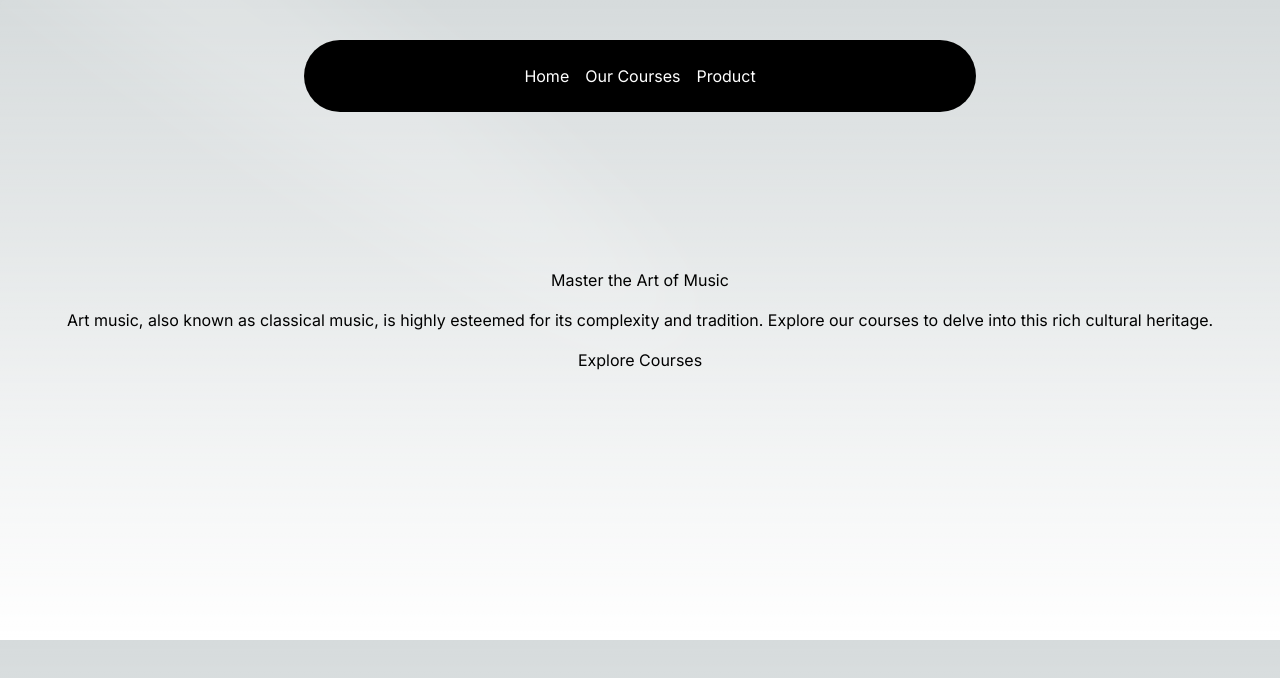
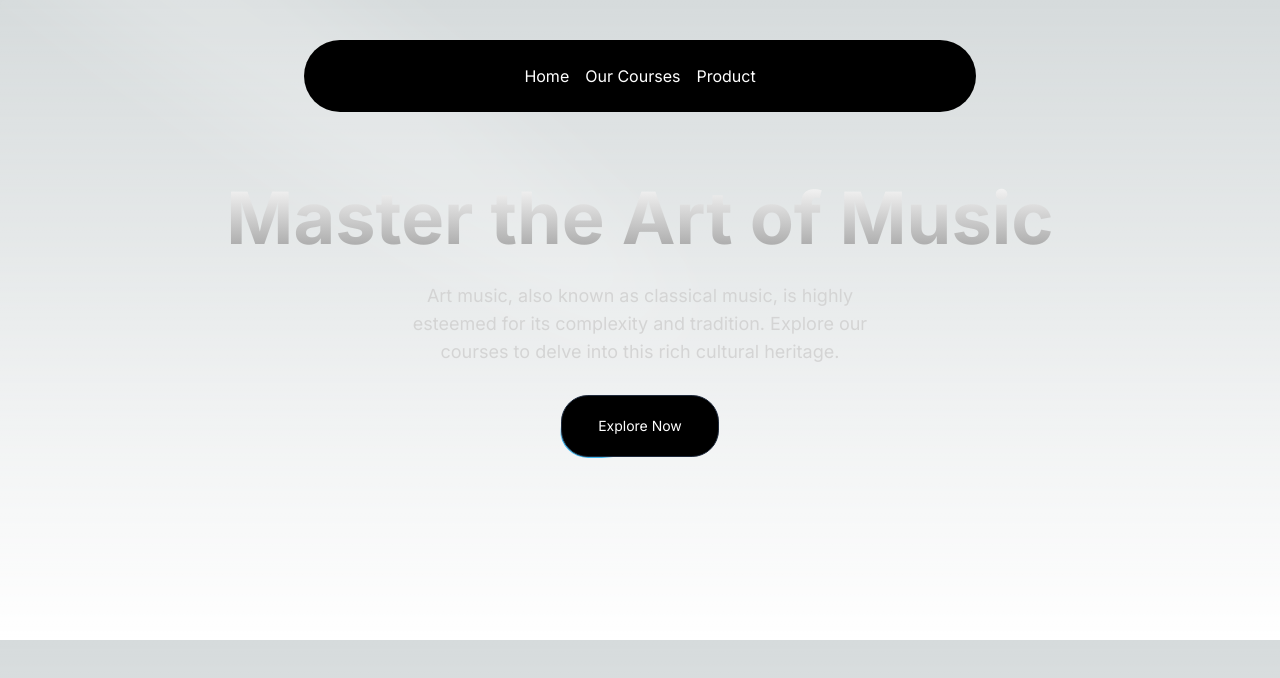
Before and after one commit to harshmishra366/basic-next-project, a Next.js app: page / in a window 1280 px wide. Shown: the top 678 px of the page. Built offline with nearby package versions, Linux system fonts and the light colour scheme.

Commit message:
add ed moving button

```diff
--- a/src/components/herocomponent.tsx
+++ b/src/components/herocomponent.tsx
@@ -1,6 +1,7 @@
 import React from "react";
 import Link from "next/link";
 import { Spotlight } from "./ui/Spotlight";
+import { Button } from "./ui/moving-border"
 function Herosection() {
     return (
         <div className="h-auto md:h-[40rem] flex flex-col items-center justify-center w-full rounded-md relative overflow-hidden py-10 md:py-[10]">
@@ -9,15 +10,16 @@
         fill="white"
       />
             <div className="p-4 z-10 relative text-center flex flex-col items-center justify-center h-full">
-                <h1>Master the Art of Music</h1>
-                <p className="my-4">
+                <h1  className="mt-20 md:mt-0 text-4xl md:text-7xl font-bold bg-clip-text text-transparent bg-gradient-to-b from-neutral-50 to-neutral-400">Master the Art of Music</h1>
+                <p className="mt-7 font-normal text-base md:text-lg text-neutral-300 max-w-lg mx-auto">
                     Art music, also known as classical music,
                     is highly esteemed for its complexity and tradition.
                     Explore our courses to delve into this rich cultural heritage.
                 </p>
-                <div>
+                <div className="mt-7">
                     <Link href={"/courses"}>
-                        Explore Courses
+                    <Button  borderRadius="1.75rem"
+                    className="bg-white dark:bg-black text-black dark:text-white border-neutral-200 dark:border-slate-800"> Explore Now</Button>
                     </Link>
                 </div>
             </div>
--- /dev/null
+++ b/src/components/ui/moving-border.tsx
@@ -0,0 +1,139 @@
+"use client";
+import React from "react";
+import {
+  motion,
+  useAnimationFrame,
+  useMotionTemplate,
+  useMotionValue,
+  useTransform,
+} from "framer-motion";
+import { useRef } from "react";
+import { cn } from "@/utils/cn";
+
+export function Button({
+  borderRadius = "1.75rem",
+  children,
+  as: Component = "button",
+  containerClassName,
+  borderClassName,
+  duration,
+  className,
+  ...otherProps
+}: {
+  borderRadius?: string;
+  children: React.ReactNode;
+  as?: any;
+  containerClassName?: string;
+  borderClassName?: string;
+  duration?: number;
+  className?: string;
+  [key: string]: any;
+}) {
+  return (
+    <Component
+      className={cn(
+        "bg-transparent relative text-xl  h-16 w-40 p-[1px] overflow-hidden ",
+        containerClassName
+      )}
+      style={{
+        borderRadius: borderRadius,
+      }}
+      {...otherProps}
+    >
+      <div
+        className="absolute inset-0"
+        style={{ borderRadius: `calc(${borderRadius} * 0.96)` }}
+      >
+        <MovingBorder duration={duration} rx="30%" ry="30%">
+          <div
+            className={cn(
+              "h-20 w-20 opacity-[0.8] bg-[radial-gradient(var(--sky-500)_40%,transparent_60%)]",
+              borderClassName
+            )}
+          />
+        </MovingBorder>
+      </div>
+
+      <div
+        className={cn(
+          "relative bg-slate-900/[0.8] border border-slate-800 backdrop-blur-xl text-white flex items-center justify-center w-full h-full text-sm antialiased",
+          className
+        )}
+        style={{
+          borderRadius: `calc(${borderRadius} * 0.96)`,
+        }}
+      >
+        {children}
+      </div>
+    </Component>
+  );
+}
+
+export const MovingBorder = ({
+  children,
+  duration = 2000,
+  rx,
+  ry,
+  ...otherProps
+}: {
+  children: React.ReactNode;
+  duration?: number;
+  rx?: string;
+  ry?: string;
+  [key: string]: any;
+}) => {
+  const pathRef = useRef<any>();
+  const progress = useMotionValue<number>(0);
+
+  useAnimationFrame((time) => {
+    const length = pathRef.current?.getTotalLength();
+    if (length) {
+      const pxPerMillisecond = length / duration;
+      progress.set((time * pxPerMillisecond) % length);
+    }
+  });
+
+  const x = useTransform(
+    progress,
+    (val) => pathRef.current?.getPointAtLength(val).x
+  );
+  const y = useTransform(
+    progress,
+    (val) => pathRef.current?.getPointAtLength(val).y
+  );
+
+  const transform = useMotionTemplate`translateX(${x}px) translateY(${y}px) translateX(-50%) translateY(-50%)`;
+
+  return (
+    <>
+      <svg
+        xmlns="http://www.w3.org/2000/svg"
+        preserveAspectRatio="none"
+        className="absolute h-full w-full"
+        width="100%"
+        height="100%"
+        {...otherProps}
+      >
+        <rect
+          fill="none"
+          width="100%"
+          height="100%"
+          rx={rx}
+          ry={ry}
+          ref={pathRef}
+        />
+      </svg>
+      <motion.div
+        style={{
+          position: "absolute",
+          top: 0,
+          left: 0,
+          display: "inline-block",
+          transform,
+        }}
+      >
+        {children}
+      </motion.div>
+    </>
+  );
+};
--- a/tailwind.config.ts
+++ b/tailwind.config.ts
@@ -1,4 +1,17 @@
 import type { Config } from "tailwindcss";
+const colors = require("tailwindcss/colors");
+const {
+  default: flattenColorPalette,
+} = require("tailwindcss/lib/util/flattenColorPalette");
+function addVariablesForColors({ addBase, theme }: any) {
+  let allColors = flattenColorPalette(theme("colors"));
+  let newVars = Object.fromEntries(
+    Object.entries(allColors).map(([key, val]) => [`--${key}`, val])
+  );
+
+  addBase({
+    ":root": newVars,
+  });}
 
 const config: Config = {
   content: [
@@ -31,6 +44,6 @@
       },
     },
   },
-  plugins: [],
+  plugins: [addVariablesForColors],
 };
 export default config;
```
